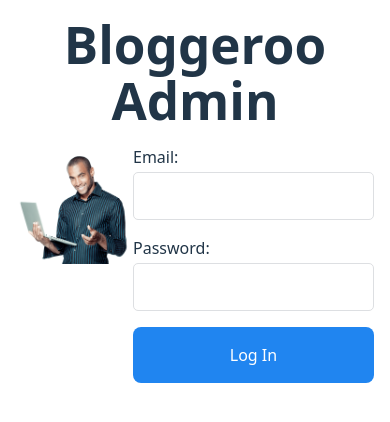
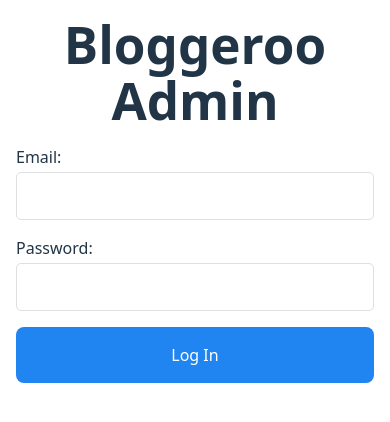
Before and after one commit to rubicon2/bloggeroo-web-client-admin, a React (Vite) app: page / in a window 390 px wide. Shown: the top 422 px of the page. Built offline with nearby package versions, Linux system fonts and the light colour scheme.

Commit message:
Improve mobile layout

```diff
--- a/src/components/logInPage.jsx
+++ b/src/components/logInPage.jsx
@@ -1,8 +1,11 @@
 import Header from './header';
+import Footer from './footer';
 import Container from './container';
 import Form from './form';
 import FormRow from './formRow';
 import { GeneralButton } from './styles/buttons';
+import { MediaTabletAndLarger } from './styles/mediaQueries';
+import { devices } from '../mediaQueries';
 
 import { AccessContext, UserContext } from '../contexts/AppContexts';
 import responseToJsend from '../ext/responseToJsend';
@@ -12,9 +15,16 @@ import styled from 'styled-components';
 
 import HappyAdminImg from '../static/img/happy_admin.png';
 
+const CenteredForm = styled(Form)`
+  margin: 0 auto;
+`;
+
 const Cols = styled.div`
   display: grid;
-  grid-template-columns: 1.5fr 1fr;
+
+  @media ${devices.tablet} {
+    grid-template-columns: 1.5fr 1fr;
+  }
 `;
 
 const SubmitButton = styled(GeneralButton)`
@@ -91,12 +101,14 @@ export default function LogInPage() {
       <main>
         <Container>
           <Cols>
-            <img
-              src={HappyAdminImg}
-              alt="The world's happiest administrator using Bloggeroo"
-            />
+            <MediaTabletAndLarger>
+              <img
+                src={HappyAdminImg}
+                alt="The world's happiest administrator using Bloggeroo"
+              />
+            </MediaTabletAndLarger>
             <div>
-              <Form onSubmit={attemptLogIn}>
+              <CenteredForm onSubmit={attemptLogIn}>
                 <FormRow label="Email">
                   <input type="email" name="email" id="email" />
                   <small>
@@ -114,16 +126,9 @@ export default function LogInPage() {
                 <SubmitButton type="submit" disabled={isFetching}>
                   Log In
                 </SubmitButton>
-              </Form>
+              </CenteredForm>
             </div>
           </Cols>
-          {validationErrors && (
-            <ul>
-              {validationErrors.array.map((error) => (
-                <li>{error}</li>
-              ))}
-            </ul>
-          )}
           {error && <p>{error.message}</p>}
         </Container>
       </main>
```
